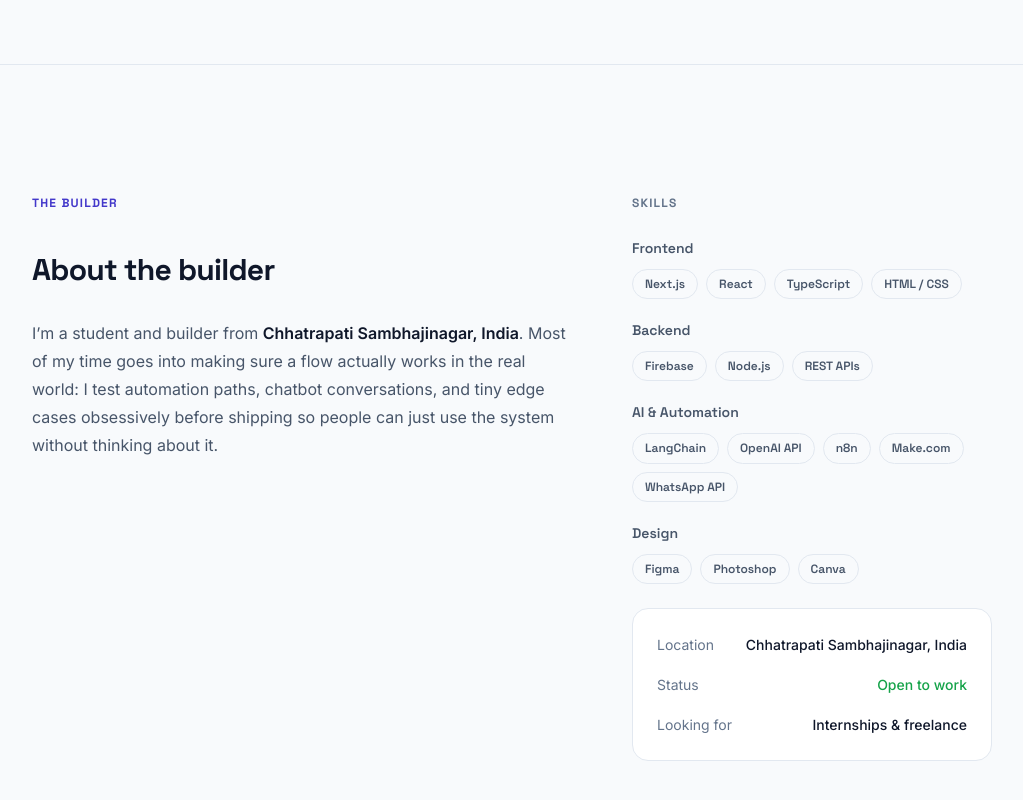
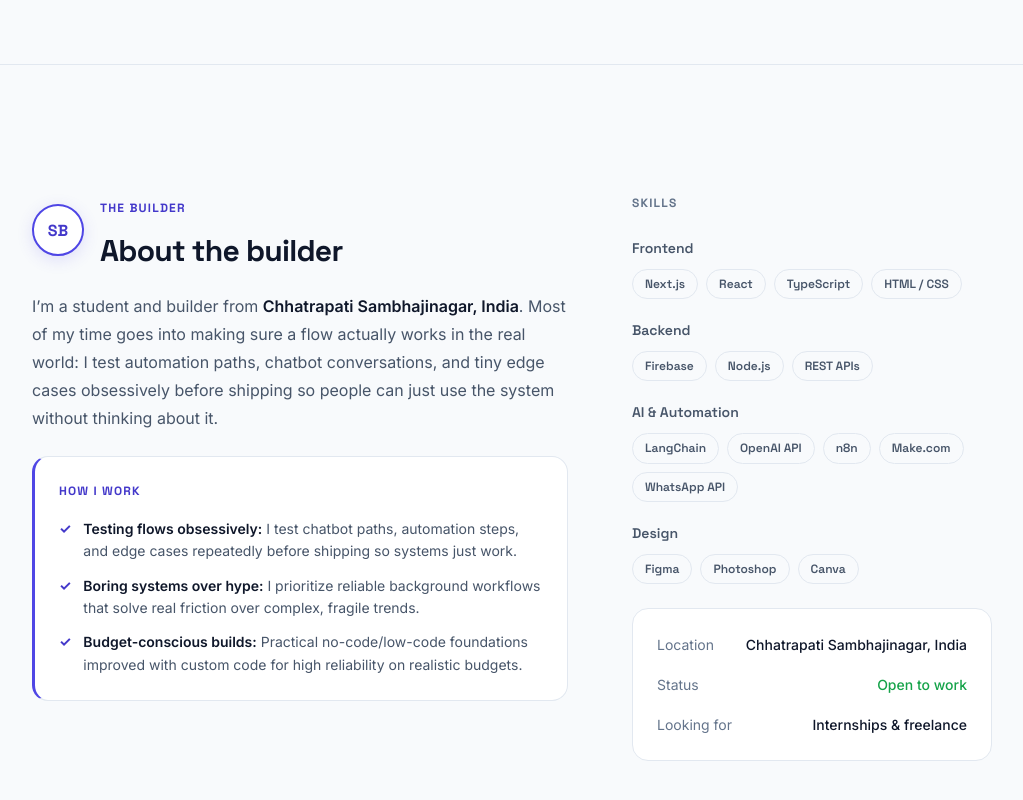
Before and after one commit to SanghpalBhakte/Personal-Porfolio-V2, a React (Vite) app: page / in a window 1280 px wide. Shown: the part 5869-6669 px from the top of the page, without its empty margins (128-1151 px from the left). Built offline with nearby package versions, Linux system fonts and the light colour scheme.

Commit message:
feat: add avatar badge and 3-bullet How I Work block to About section

```diff
--- a/src/App.tsx
+++ b/src/App.tsx
@@ -14,6 +14,7 @@ import {
   SERVICES,
   SKILLS,
   BIO_PARAGRAPHS,
+  BUILDER_PRINCIPLES,
 } from './data/portfolio';
 
 const NAV_LINKS = [
@@ -60,7 +61,7 @@ export default function App() {
         <hr className="section-rule" aria-hidden="true" />
 
         {/* 5. About */}
-        <About meta={SITE_META} skills={SKILLS} bio={BIO_PARAGRAPHS} />
+        <About meta={SITE_META} skills={SKILLS} bio={BIO_PARAGRAPHS} principles={BUILDER_PRINCIPLES} />
 
       </main>
 
--- a/src/components/About.module.css
+++ b/src/components/About.module.css
@@ -18,9 +18,32 @@
 /* ── Bio column ── */
 .bioCol { display: flex; flex-direction: column; gap: var(--sp-6); }
 
+.builderHeader {
+  display: flex;
+  align-items: center;
+  gap: var(--sp-4);
+}
+
+.avatar {
+  width: 52px;
+  height: 52px;
+  border-radius: 50%;
+  background: var(--surface);
+  border: 2px solid var(--accent);
+  display: flex;
+  align-items: center;
+  justify-content: center;
+  font-family: 'Space Grotesk', sans-serif;
+  font-weight: 700;
+  font-size: var(--text-base);
+  color: var(--accent-light);
+  box-shadow: 0 4px 16px var(--accent-glow);
+  flex-shrink: 0;
+}
+
 .title {
   font-size: var(--text-3xl);
-  margin-bottom: var(--sp-2);
+  margin-bottom: 0;
 }
 
 .bio { display: flex; flex-direction: column; gap: var(--sp-5); }
@@ -29,6 +52,55 @@
   font-size: var(--text-base);
   color: var(--text-2);
   line-height: 1.75;
+}
+
+/* ── Principles Block (How I Work) ── */
+.principlesBlock {
+  background: var(--surface);
+  border: 1px solid var(--border);
+  border-radius: var(--r-lg);
+  padding: var(--sp-6);
+  display: flex;
+  flex-direction: column;
+  gap: var(--sp-4);
+  border-left: 3px solid var(--accent);
+}
+
+.principlesTitle {
+  font-family: 'Space Grotesk', sans-serif;
+  font-size: var(--text-xs);
+  font-weight: 700;
+  letter-spacing: 0.10em;
+  text-transform: uppercase;
+  color: var(--accent-light);
+}
+
+.principlesList {
+  display: flex;
+  flex-direction: column;
+  gap: var(--sp-3);
+}
+
+.principleItem {
+  display: flex;
+  align-items: flex-start;
+  gap: var(--sp-3);
+  font-size: var(--text-sm);
+}
+
+.checkIcon {
+  color: var(--accent-light);
+  font-weight: 700;
+  line-height: 1.5;
+  flex-shrink: 0;
+}
+
+.principleText {
+  color: var(--text-2);
+  line-height: 1.6;
+}
+.principleText strong {
+  color: var(--text);
 }
 
 /* ── Skills column ── */
--- a/src/components/About.tsx
+++ b/src/components/About.tsx
@@ -1,37 +1,61 @@
-import type { SITE_META, SKILLS, BIO_PARAGRAPHS } from '../data/portfolio';
+import type { SITE_META, SKILLS, BIO_PARAGRAPHS, BUILDER_PRINCIPLES } from '../data/portfolio';
 import styles from './About.module.css';
 
 interface AboutProps {
   meta:       typeof SITE_META;
   skills:     typeof SKILLS;
   bio:        typeof BIO_PARAGRAPHS;
+  principles: typeof BUILDER_PRINCIPLES;
 }
 
-export default function About({ meta, skills, bio }: AboutProps) {
+export default function About({ meta, skills, bio, principles }: AboutProps) {
   return (
     <section className={`section ${styles.section}`} id="about" aria-labelledby="about-heading">
       <div className="container">
 
         <div className={styles.layout}>
 
-          {/* ── Left: Bio ── */}
+          {/* ── Left: Bio & Builder Principles ── */}
           <div className={styles.bioCol}>
-            <p className="eyebrow" aria-hidden="true">The Builder</p>
-            <h2 id="about-heading" className={styles.title}>About the builder</h2>
+            <div className={styles.builderHeader}>
+              <div className={styles.avatar} aria-hidden="true">
+                <span>SB</span>
+              </div>
+              <div>
+                <p className="eyebrow" aria-hidden="true">The Builder</p>
+                <h2 id="about-heading" className={styles.title}>About the builder</h2>
+              </div>
+            </div>
 
             <div className={styles.bio}>
               {bio.map((para, i) => (
                 <p
                   key={i}
                   className={styles.bioPara}
-                  // Safe: bio strings are authored by us, not user input
                   dangerouslySetInnerHTML={{ __html: para }}
                 />
               ))}
             </div>
+
+            {/* How I Work: 3 Bullets */}
+            {principles && principles.length > 0 && (
+              <div className={styles.principlesBlock}>
+                <p className={styles.principlesTitle}>How I Work</p>
+                <ul className={styles.principlesList} role="list">
+                  {principles.map((item, idx) => (
+                    <li key={idx} className={styles.principleItem}>
+                      <span className={styles.checkIcon} aria-hidden="true">✓</span>
+                      <p className={styles.principleText}>
+                        <strong>{item.title}:</strong> {item.detail}
+                      </p>
+                    </li>
+                  ))}
+                </ul>
+              </div>
+            )}
           </div>
 
-          {/* ── Right: Skills ── */}
+          {/* ── Right: Skills & Identity ── */}
           <aside className={styles.skillsCol} aria-label="Skills and technologies">
             <p className={styles.skillsLabel}>Skills</p>
             <dl className={styles.skillGroups}>
--- a/src/data/portfolio.ts
+++ b/src/data/portfolio.ts
@@ -178,7 +178,7 @@ export const GFX_PROJECTS = [
     title: 'Twitter Headers',
     description: 'Custom branding and banner design for Twitter profiles.',
     url: 'https://www.behance.net/gallery/113023791/Twitter-Headers',
-    image: 'https://mir-s3-cdn-cf.behance.net/projects/404/465a3a113023791.Y3JvcCw5NjUsNzU0LDkwNSww.jpg'
+    image: 'https://mir-s3-cdn-cf.behance.net/projects/404/465a3a113023791.Y3JvcCw9NjUsNzU0LDkwNSww.jpg'
   },
   {
     id: 'irl-thumbnails',
@@ -195,3 +195,18 @@ export const GFX_PROJECTS = [
     image: 'https://mir-s3-cdn-cf.behance.net/projects/404/20a210110221073.Y3JvcCwxMDA3LDc4OCwzODksMA.png'
   }
 ];
+
+export const BUILDER_PRINCIPLES = [
+  {
+    title: 'Testing flows obsessively',
+    detail: 'I test chatbot paths, automation steps, and edge cases repeatedly before shipping so systems just work.',
+  },
+  {
+    title: 'Boring systems over hype',
+    detail: 'I prioritize reliable background workflows that solve real friction over complex, fragile trends.',
+  },
+  {
+    title: 'Budget-conscious builds',
+    detail: 'Practical no-code/low-code foundations improved with custom code for high reliability on realistic budgets.',
+  },
+];
```
